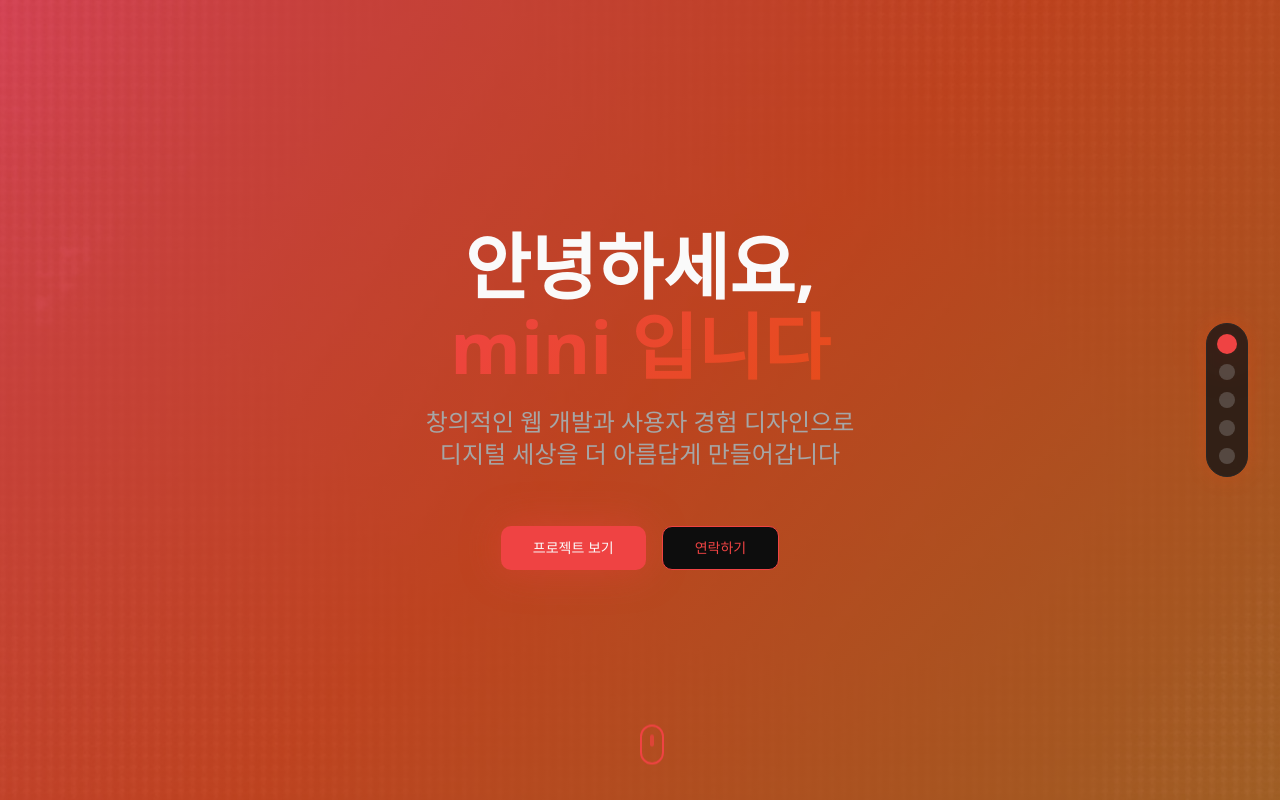
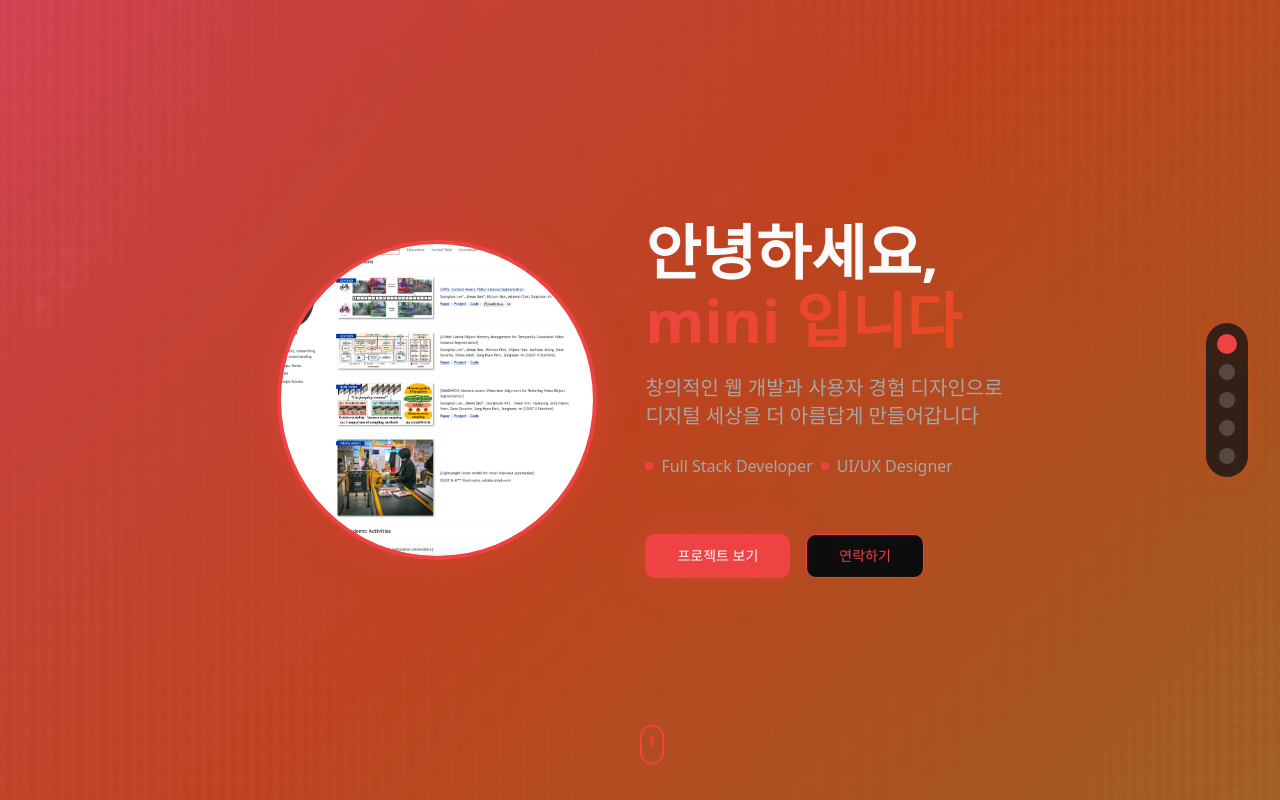
Before and after one commit to BcKmini/BcKmini.github.io, a React (Vite) app: page / in a window 1280 px wide. Shown: the top 800 px of the page. Built offline with nearby package versions, Linux system fonts and the light colour scheme; the HTML template or start-up script is replaced by a standard one.

Commit message:
Add photo section to resume

```diff
--- a/src/components/Hero.tsx
+++ b/src/components/Hero.tsx
@@ -14,22 +14,48 @@ const Hero = () => {
       <div className="absolute inset-0 bg-hero-gradient opacity-80" />
 
       {/* Content */}
-      <div className="relative z-10 text-center max-w-4xl mx-auto px-4">
-        <div className="space-y-6 animate-in fade-in duration-1000">
-          <h1 className="text-5xl md:text-7xl font-bold text-foreground">
+      <div className="relative z-10 max-w-6xl mx-auto px-4">
+        <div className="flex flex-col lg:flex-row items-center gap-12 animate-in fade-in duration-1000">
+          {/* Profile Photo */}
+          <div className="flex-shrink-0">
+            <div className="w-64 h-64 lg:w-80 lg:h-80 rounded-full overflow-hidden border-4 border-primary shadow-glow-primary">
+              <img
+                src="/lovable-uploads/455a593c-1afd-4f9a-87a2-6b30563d193a.png"
+                alt="mini 프로필 사진"
+                className="w-full h-full object-cover hover:scale-105 transition-transform duration-300"
+              />
+            </div>
+          </div>
+
+          {/* Text Content */}
+          <div className="flex-1 text-center lg:text-left space-y-6">
+            <h1 className="text-4xl md:text-6xl font-bold text-foreground">
               안녕하세요,
               <span className="bg-gradient-primary bg-clip-text text-transparent block mt-2">
                 mini 입니다
               </span>
             </h1>
 
-          <p className="text-xl md:text-2xl text-muted-foreground max-w-2xl mx-auto leading-relaxed">
+            <p className="text-lg md:text-xl text-muted-foreground max-w-2xl leading-relaxed">
               창의적인 웹 개발과 사용자 경험 디자인으로
               <br />
               디지털 세상을 더 아름답게 만들어갑니다
             </p>
 
-          <div className="flex flex-col sm:flex-row gap-4 justify-center items-center pt-8">
+            <div className="space-y-4">
+              <div className="flex flex-col sm:flex-row gap-2 justify-center lg:justify-start text-muted-foreground">
+                <p className="flex items-center gap-2">
+                  <span className="w-2 h-2 bg-primary rounded-full"></span>
+                  Full Stack Developer
+                </p>
+                <p className="flex items-center gap-2">
+                  <span className="w-2 h-2 bg-primary rounded-full"></span>
+                  UI/UX Designer
+                </p>
+              </div>
+            </div>
+
+            <div className="flex flex-col sm:flex-row gap-4 justify-center lg:justify-start pt-8">
               <Button
                 size="lg"
                 className="bg-primary hover:bg-primary/90 text-primary-foreground shadow-glow-primary transition-all duration-300 hover:shadow-glow-secondary hover:scale-105"
@@ -46,6 +72,7 @@ const Hero = () => {
             </div>
           </div>
         </div>
+      </div>
 
       {/* Scroll Indicator */}
       <div className="absolute bottom-8 left-1/2 transform -translate-x-1/2 animate-bounce">
```
Also changed, not shown: public/lovable-uploads/455a593c-1afd-4f9a-87a2-6b30563d193a.png (added). Lines whose indentation alone changed are shown as unchanged.
